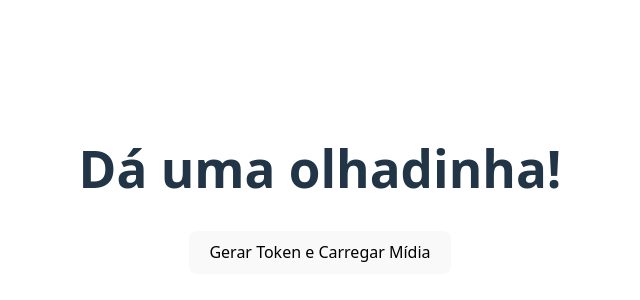
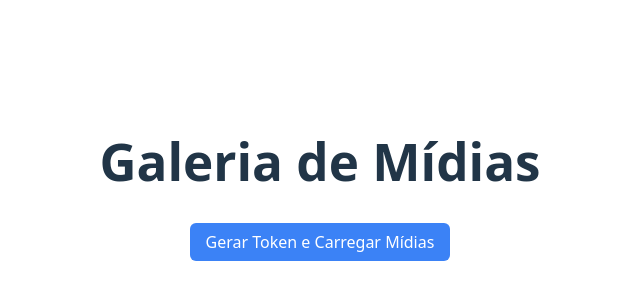
Before and after one commit to thomasbrasil46/glimpse-ed_app, a Vue app in the folder glimpse-ed_app_front/: page / in a window 1280 px wide. Shown: the part 210-510 px from the top of the page, without its empty margins (320-960 px from the left). Built offline with nearby package versions, Linux system fonts and the light colour scheme.

Commit message:
refactor botão de geração de tokens e carregamento de mídias - teste de fluxo

```diff
--- a/glimpse-ed_app_front/src/components/AdminDashboard.vue
+++ b/glimpse-ed_app_front/src/components/AdminDashboard.vue
@@ -7,7 +7,7 @@ const posts = ref([]);
 const API_URL = 'http://localhost:3000';
 const token = ref(null);
 const items = ref([]);
-const mediaUrl = ref(null);
+
 
 const gerarToken = async () => {
   const res = await fetch(`${API_URL}/admin/accesses`, {
@@ -24,45 +24,73 @@ const gerarToken = async () => {
 
 const carregarItens = async () => {
   const res = await fetch(`${API_URL}/access/${token.value}`);
+  if (!res.ok) throw new Error('Falha ao buscar itens');
   const data = await res.json();
-    items.value = data.items;
-
-    if (items.value.length > 0) {
-        const item = items.value[0];
-        mediaUrl.value = `${API_URL}/stream/${token.value}/${item.id}`;
+  items.value = data.items.map(item => ({
+    ...item,
+    url: `${API_URL}/stream/${token.value}/${item.id}`
+  }));
 }
-}
-
 </script>
 
 <template>
   <div class="admin-dashboard">
-    <h1>Dá uma olhadinha!</h1>
+    <h1>Galeria de Mídias</h1>
 
-    <button @click="gerarToken">Gerar Token e Carregar Mídia</button>
+    <button @click="gerarToken">Gerar Token e Carregar Mídias</button>
 
-    <div v-if="mediaUrl" class="media-container">
-      <!-- Renderiza conforme tipo -->
-      <img
-        v-if="items[0]?.mime_type.startsWith('image')"
-        :src="mediaUrl"
-        alt="Mídia"
-      />
-      <video
-        v-else-if="items[0]?.mime_type.startsWith('video')"
-        controls
-        :src="mediaUrl"
-      />
+    <div v-if="items.length > 0" class="media-grid">
+      <div v-for="item in items" :key="item.id" class="media-card">
+        <img v-if="item.mime_type.startsWith('image')" :src="item.url" :alt="`Imagem ${item.id}`" />
+        <video v-else-if="item.mime_type.startsWith('video')" controls :src="item.url" />
+        <p class="media-label">{{ item.mime_type }}</p>
+      </div>
     </div>
   </div>
 </template>
 
 <style scoped>
-.media-container {
-  margin-top: 20px;
+.admin-dashboard {
+  padding: 20px;
 }
-img, video {
-  max-width: 400px;
+
+button {
+  margin-bottom: 20px;
+  padding: 8px 16px;
+  background: #3b82f6;
+  color: white;
+  border: none;
+  border-radius: 6px;
+  cursor: pointer;
+}
+
+button:hover {
+  background: #2563eb;
+}
+
+.media-grid {
+  display: grid;
+  grid-template-columns: repeat(auto-fill, minmax(250px, 1fr));
+  gap: 16px;
+}
+
+.media-card {
+  background: #f9fafb;
+  padding: 10px;
   border-radius: 8px;
+  text-align: center;
+  box-shadow: 0 2px 4px rgba(0, 0, 0, 0.1);
+}
+
+img,
+video {
+  max-width: 100%;
+  border-radius: 6px;
+}
+
+.media-label {
+  margin-top: 8px;
+  font-size: 12px;
+  color: #6b7280;
 }
 </style>
```
Lines whose indentation alone changed are shown as unchanged.
